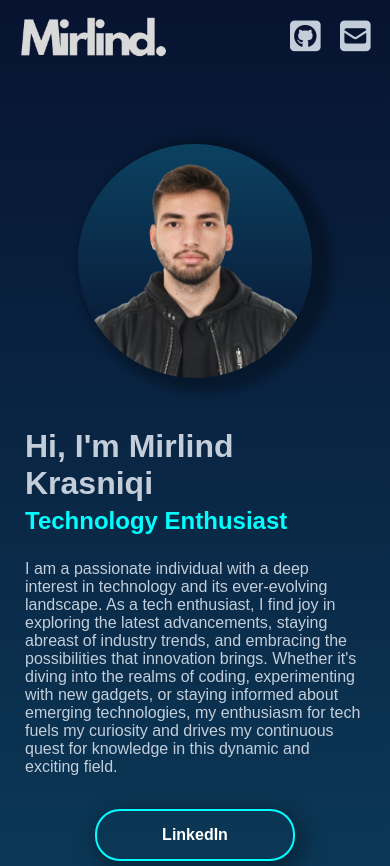
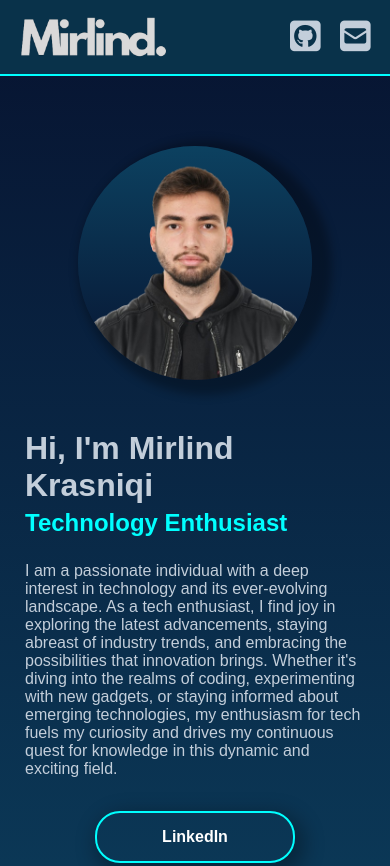
Before and after one commit to Mirlind404/mirlind404.github.io, a plain HTML site: page index.html in a window 390 px wide. Shown: the top 866 px of the page. Drawn offline with Linux system fonts and the light colour scheme.

Commit message:
Navbar update

```diff
--- a/style.css
+++ b/style.css
@@ -233,9 +233,11 @@ button:hover{
 
 
         }
+        .navbar{
+            background-color: rgb(9, 50, 74);
+            border-bottom: cyan solid 2px;
 
-
-
+        }
 
     }
 
```
